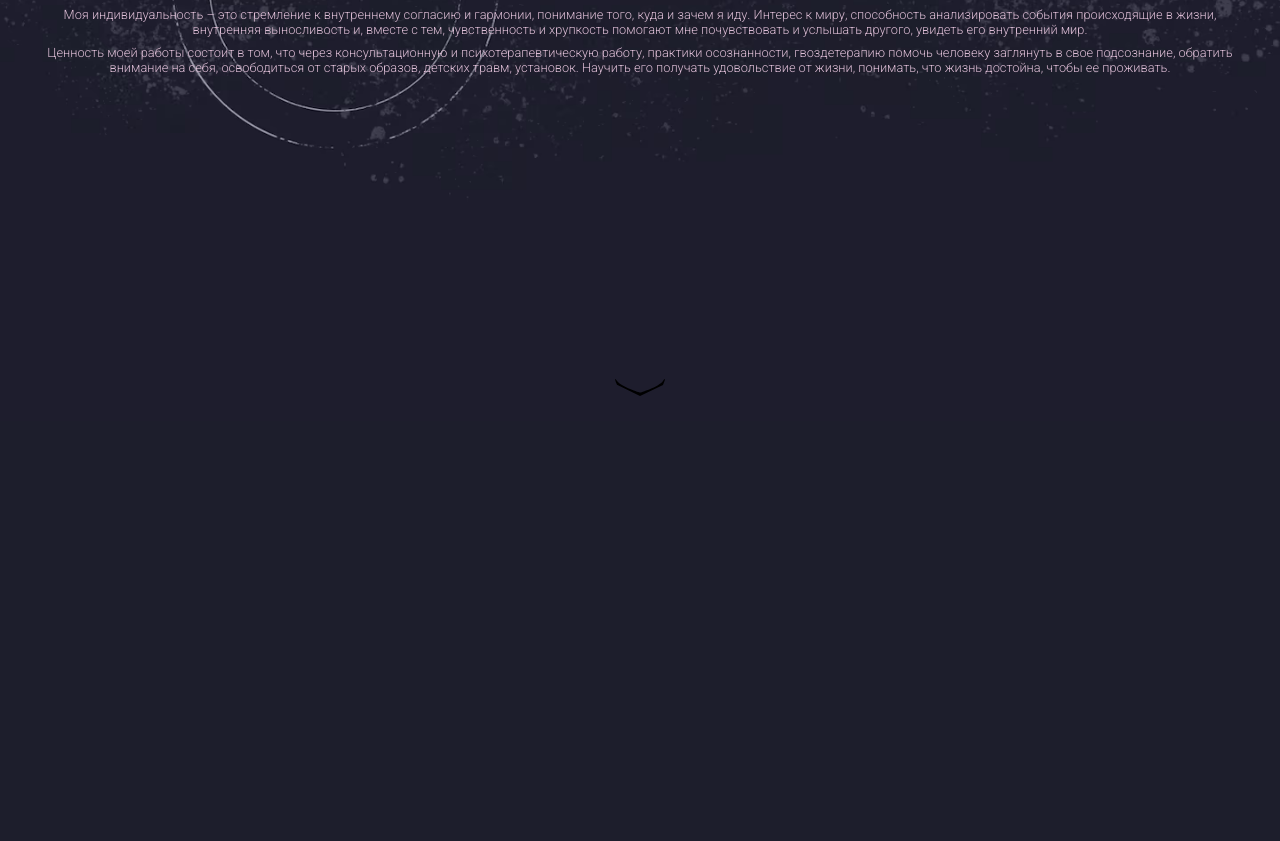
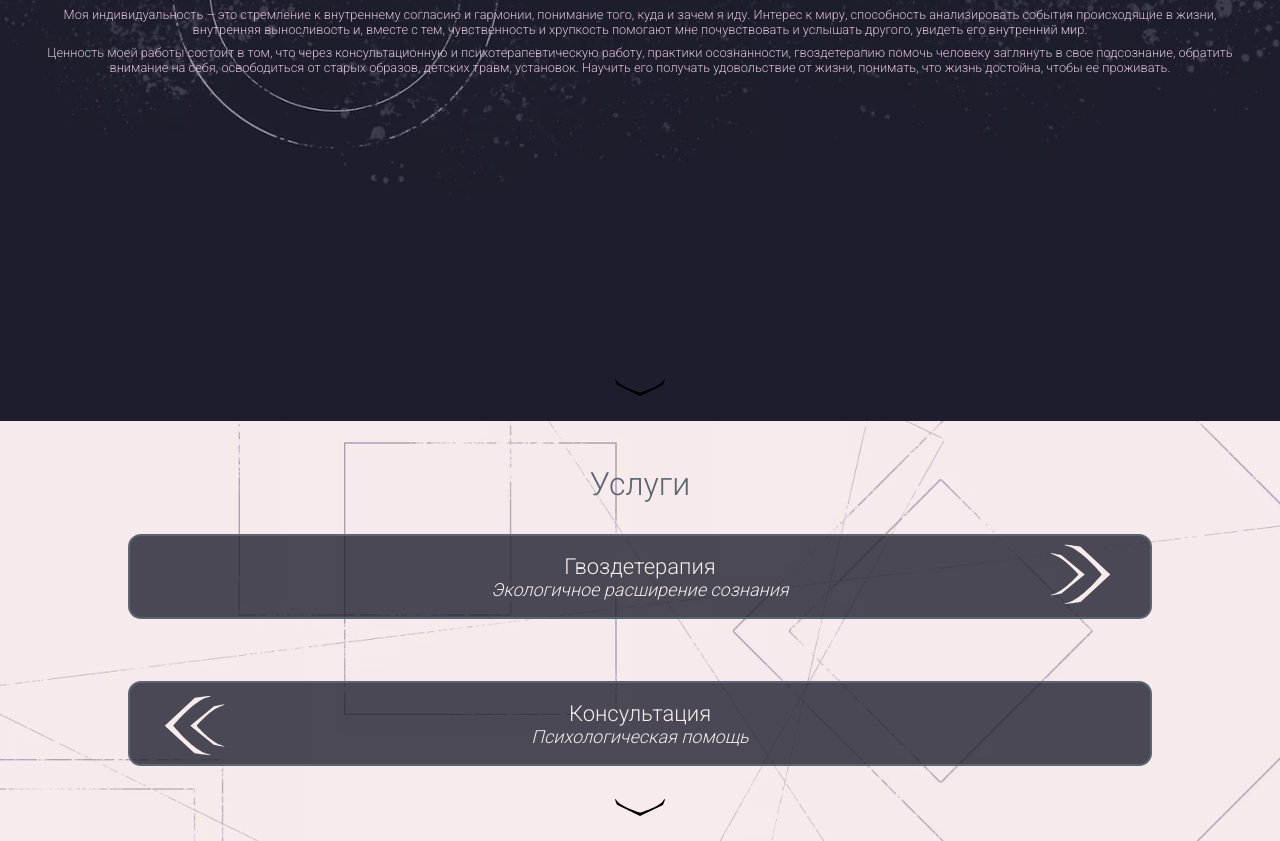
Before and after one commit to mmA1r/psycho-proj, an Astro site: page / in a window 1280 px wide. Shown: the part 1179-2020 px from the top of the page. Before the commit the page ends 1600 px from the top, so only its background shows below. Built offline with nearby package versions, Linux system fonts and the light colour scheme; Astro itself is replaced by a stand-in of ours.

Commit message:
srvices page was done (but not services)

```diff
--- a/src/components/About/about.scss
+++ b/src/components/About/about.scss
@@ -17,6 +17,8 @@
     background-position: center center;
     background-repeat: no-repeat;
     background-size: cover;
+
+    color: var(--purple-color)
 }
 
 .about__information-slider {
--- a/src/components/Main/main.scss
+++ b/src/components/Main/main.scss
@@ -4,6 +4,7 @@
 .main {
     width: 100%;
     height: 100%;
+    color: var(--purple-color);
 }
 
 .main__image {
@@ -41,14 +42,4 @@
     &:nth-child(3) { padding-right: 15dvw; }
 }
 
-.next-page-button {
-    position: absolute;
-    display: flex;
-    justify-content: center;
-    width: 50px;
-    height: 17px;
-    bottom: 25px;
-    left: 50%;
-    transform: translate3d(-50%, 0, 0);
-    color: var(--purple-color);
-}
+.next-page-button { @include next-page-button; }
--- /dev/null
+++ b/src/components/Services/ServiceButton/ServiceButton.tsx
@@ -0,0 +1,38 @@
+import { useRef } from 'preact/hooks';
+import type { FunctionComponent } from 'preact';
+import { nailTherapy, consultation } from '../../../data/data.json';
+import './serviceButton.scss';
+
+export enum ServiceTypes {
+    nail = 'nail',
+    consultation = 'consultation'
+}
+
+interface ServiceButton { type: ServiceTypes }
+
+const ServiceButton: FunctionComponent<ServiceButton> = ({ type }) => {
+    const button = useRef<HTMLButtonElement>(null);
+
+    const isNail = type === ServiceTypes.nail ? true : false;
+    const title = isNail ? nailTherapy.title[0] : consultation.title[0];
+    const subTitle = isNail ? nailTherapy.title[1] : consultation.title[1];
+    const classPrefix = isNail ? 'nail' : 'consultation';
+
+    const onSvgClick = () => button.current ? button.current.click() : null;
+
+    return (
+        <li class="service__item">
+            <button
+                class={"service__button " + "service__" + classPrefix + "-button"}
+                type="button"
+                ref={button}
+            >
+                <h3 class="service__sub-title">{ title }</h3>
+                { subTitle }
+            </button>
+            <svg onClick={onSvgClick} class={"service-button-svg " + "service__" + classPrefix + "-svg"}><use xlinkHref="#move-to-arrow"></use></svg>
+        </li>
+    );
+}
+
+export default ServiceButton;
--- /dev/null
+++ b/src/components/Services/ServiceButton/serviceButton.scss
@@ -0,0 +1,35 @@
+@import '/src/scss/mixins.scss';
+
+.service__item {
+    position: relative;
+    width: 80%;
+    height: 85px;
+    color: var(--biege-color);
+}
+
+.service__button {
+    width: 100%;
+    height: 100%;
+    border: 2px solid var(--gray-color);
+    border-radius: 13px;
+    background-color: var(--dark-half-transparent);
+    font-style: italic;
+    padding: 0 5%;
+
+    @include text-font(var(--biege-color));
+    @include outline(var(--dark-color));
+}
+
+.service__sub-title {
+    @include text-font(var(--biege-color), 22px);
+    font-style: normal;
+}
+
+.service-button-svg {
+    position: absolute;
+    width: 13%;
+    height: 100%;
+    margin-right: 5px;
+    &.service__nail-svg { right: 0; }
+    &.service__consultation-svg { left: 0; transform: rotateZ(180deg); }
+}
--- a/src/components/Services/Services.tsx
+++ b/src/components/Services/Services.tsx
@@ -1,8 +1,23 @@
+import NextPageArrow from '../../svg/NextPageArrow/NextPageArrow';
+import { servicesTitle } from '../../data/data.json';
+import ServiceButton, { ServiceTypes } from './ServiceButton/ServiceButton';
+
 import './services.scss';
 
 const Services = () => {
     return (
-        <div class="services">
+        <div id="services" class="services">
+            <h2 class="services__title">{ servicesTitle }</h2>
+            <nav class="servicers__navigation">
+                <ul class="servicers__navigation-list">
+                    <ServiceButton type={ ServiceTypes.nail }/>
+                    <ServiceButton type={ ServiceTypes.consultation } />
+                </ul>
+            </nav>
+            <a  tabIndex={0}
+                class="next-page-button main__anchor"
+                href="#about"
+            > <NextPageArrow/> </a>
         </div>
     );
 }
--- a/src/components/Services/services.scss
+++ b/src/components/Services/services.scss
@@ -0,0 +1,43 @@
+@import '/src/scss/mixins.scss';
+
+.services {
+    position: relative;
+    display: flex;
+    flex-flow: column;
+    align-items: center;
+    justify-content: center;
+    width: 100%;
+    height: 420px;
+
+    background: image-set(
+        url('/images/backgroundServeices/background-services@1x.avif') type("image/avif") 1x,
+        url('/images/backgroundServeices/background-services@2x.avif') type("image/avif") 2x,
+        url('/images/backgroundServeices/background-services@1x.webp') type("image/webp") 1x,
+        url('/images/backgroundServeices/background-services@2x.webp') type("image/webp") 2x,
+        url('/images/backgroundServeices/background-services@1x.jpg') type("image/jpg") 1x,
+        url('/images/backgroundServeices/background-services@2x.jpg') type("image/jpg") 2x,
+    );
+    background-position: center center;
+    background-repeat: no-repeat;
+    background-size: cover;
+
+    color: var(--gray-color)
+}
+
+.services__title {
+    @include header-font(var(--gray-color));
+}
+
+.servicers__navigation {
+    width: 100%;
+    height: 70%;
+}
+
+.servicers__navigation-list {
+    display: flex;
+    justify-content: space-around;
+    align-items: center;
+    flex-flow: column;
+    width: 100%;
+    height: 100%;
+}
--- a/src/layouts/Layout.astro
+++ b/src/layouts/Layout.astro
@@ -25,7 +25,8 @@ const { title } = Astro.props;
         --purple-color: #AC9FBB;
         --pink-color: #DDBDD5;
         --biege-color: #F7EBEC;
-        --dark-gradient: linear-gradient(to top, #1d1e2cce 7%, rgba(0, 0, 0, .15) 25%);
+        --dark-gradient: linear-gradient(to top, #1d1e2cd7 7%, rgba(0, 0, 0, .15) 25%);
+        --dark-half-transparent: #1d1e2cc9;
     }
 
     * {
--- a/src/pages/index.astro
+++ b/src/pages/index.astro
@@ -30,7 +30,7 @@ const title = name;
 </style>
 
 <script>
-    let header: HTMLHeadingElement | null = document.querySelector('.header');
+    let header = document.querySelector('.header');
     let oldScroll: number = 0;
     let isChangeDirection: boolean = true;
 
--- a/src/scss/mixins.scss
+++ b/src/scss/mixins.scss
@@ -54,6 +54,18 @@
     }
 }
 
+@mixin next-page-button {
+    position: absolute;
+    display: flex;
+    justify-content: center;
+    width: 50px;
+    height: 17px;
+    bottom: 25px;
+    left: 50%;
+    transform: translate3d(-50%, 0, 0);
+    color: currentColor;
+}
+
 // *** animations *** //
 @mixin interactive { transition: .7s; }
 
@@ -66,7 +78,5 @@
     width: 100%;
     height: 100%;
 
-    @if $isPath {
-        >path { fill: currentColor; }
-    }
+    @if $isPath { >path { fill: currentColor; } }
 }
```
